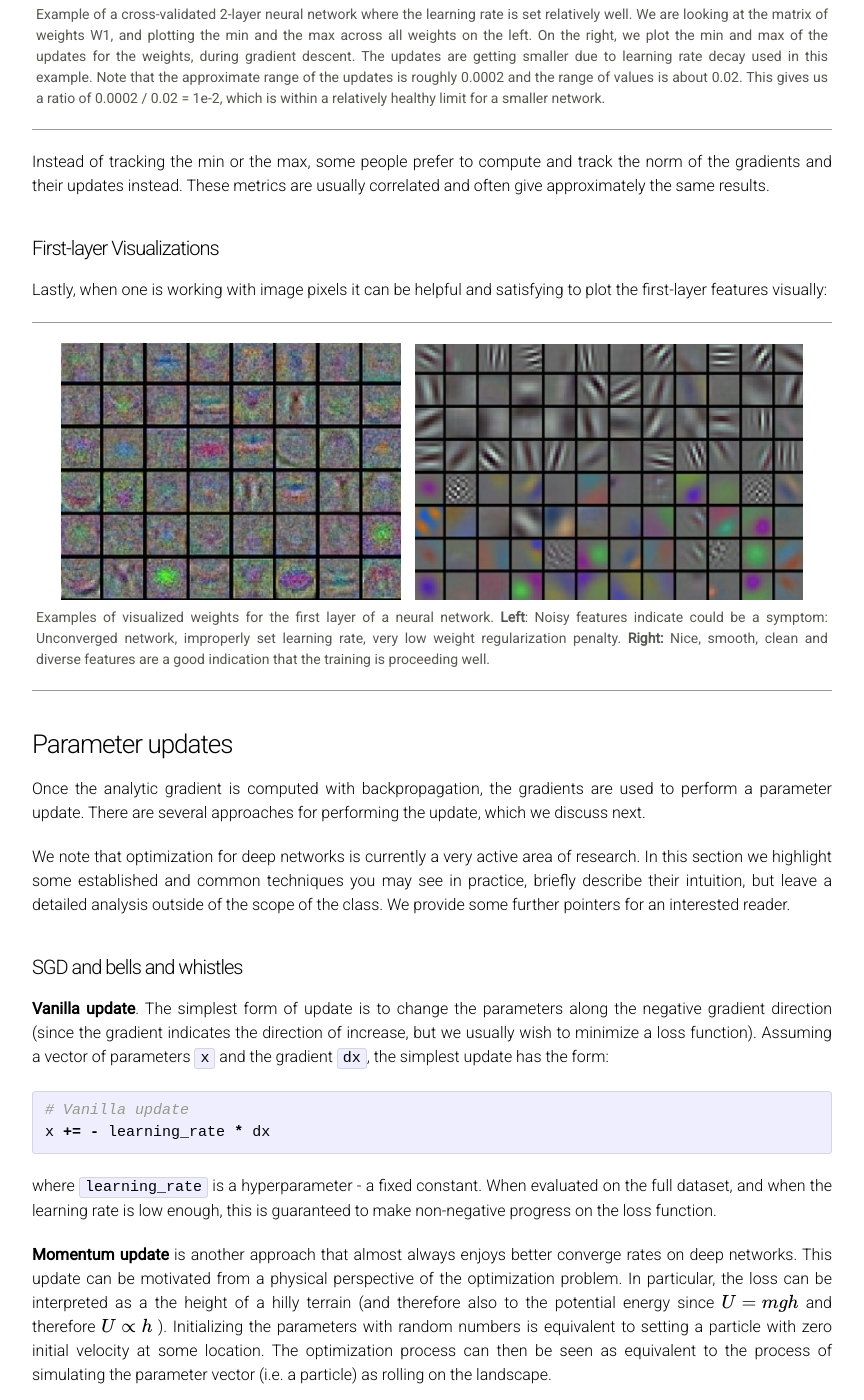
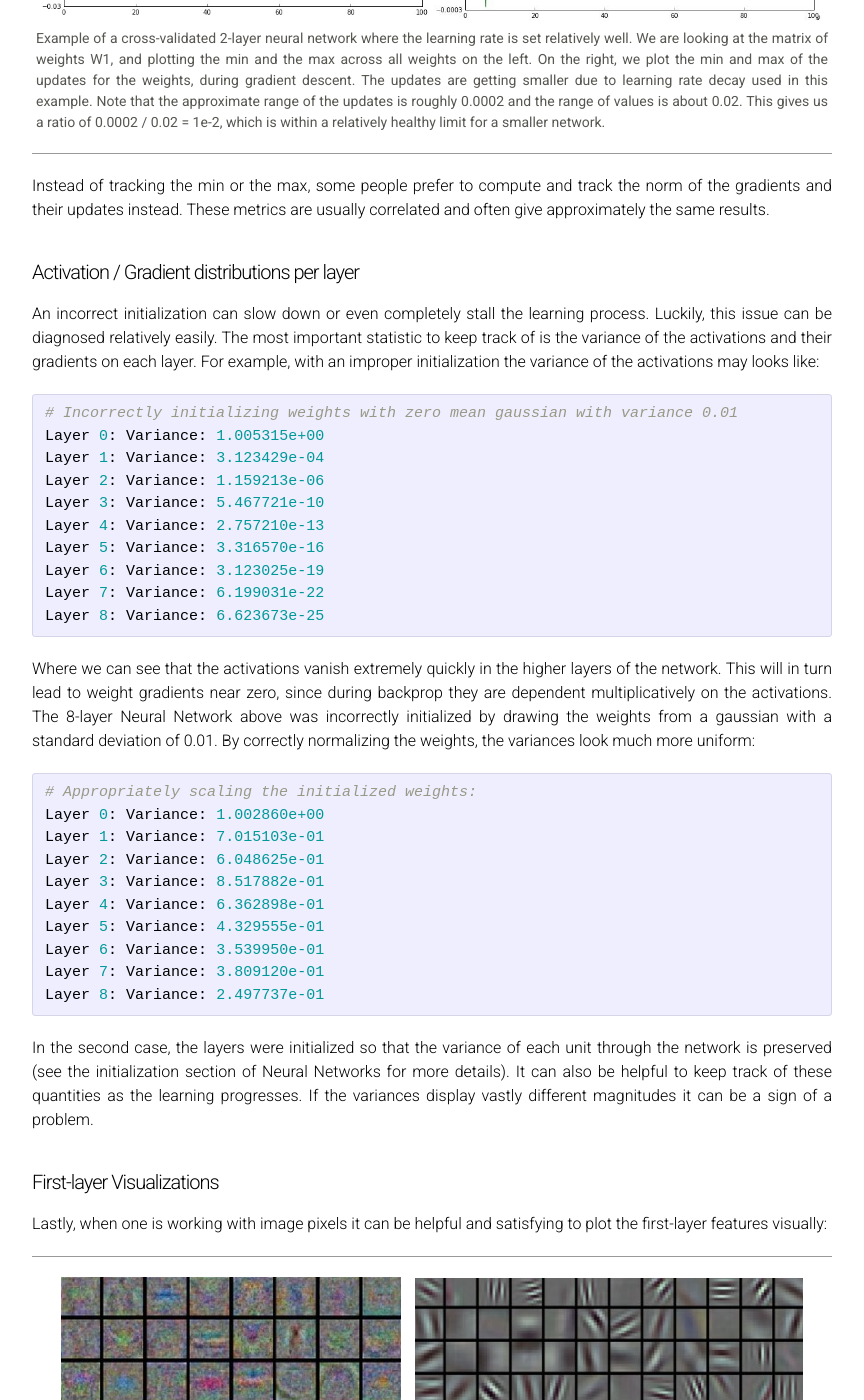
Before and after one commit to cs231n/cs231n.github.io, a Jekyll site: the page built from neural-networks-3.md, in a window 1280 px wide and 1400 px high, scrolled down 6019 px. Shown: the whole window, without its empty margins (208-1072 px from the left). Built offline with Jekyll 4.4.1, drawn with Linux system fonts in a browser that asks for light colours; Markdown is read by kramdown in place of the engine named in the settings; formulas are drawn with MathJax 3; some of the changed text lies outside the part shown.

Commit message:
adding another thing to track

````diff
--- a/neural-networks-3.md
+++ b/neural-networks-3.md
@@ -11,6 +11,7 @@ Table of Contents:
   - [Loss function](#loss)
   - [Train/val accuracy](#accuracy)
   - [Weights:Updates ratio](#ratio)
+  - [Activation/Gradient distributions per layer](#distr)
   - [Visualization](#vis)
 - [Parameter updates](#update)
   - [First-order (SGD), momentum, Nesterov momentum](#sgd)
@@ -137,6 +138,40 @@ The last quantity you might want to track is the ratio of the update magnitudes
 </div>
 
 Instead of tracking the min or the max, some people prefer to compute and track the norm of the gradients and their updates instead. These metrics are usually correlated and often give approximately the same results.
+
+<a name='distr'></a>
+#### Activation / Gradient distributions per layer
+
+An incorrect initialization can slow down or even completely stall the learning process. Luckily, this issue can be diagnosed relatively easily. The most important statistic to keep track of is the variance of the activations and their gradients on each layer. For example, with an improper initialization the variance of the activations may looks like:
+
+```python
+# Incorrectly initializing weights with zero mean gaussian with variance 0.01
+Layer 0: Variance: 1.005315e+00
+Layer 1: Variance: 3.123429e-04
+Layer 2: Variance: 1.159213e-06
+Layer 3: Variance: 5.467721e-10
+Layer 4: Variance: 2.757210e-13
+Layer 5: Variance: 3.316570e-16
+Layer 6: Variance: 3.123025e-19
+Layer 7: Variance: 6.199031e-22
+Layer 8: Variance: 6.623673e-25
+```
+Where we can see that the activations vanish extremely quickly in the higher layers of the network. This will in turn lead to weight gradients near zero, since during backprop they are dependent multiplicatively on the activations. The 8-layer Neural Network above was incorrectly initialized by drawing the weights from a gaussian with a standard deviation of 0.01. By correctly normalizing the weights, the variances look much more uniform:
+
+```python
+# Appropriately scaling the initialized weights:
+Layer 0: Variance: 1.002860e+00
+Layer 1: Variance: 7.015103e-01
+Layer 2: Variance: 6.048625e-01
+Layer 3: Variance: 8.517882e-01
+Layer 4: Variance: 6.362898e-01
+Layer 5: Variance: 4.329555e-01
+Layer 6: Variance: 3.539950e-01
+Layer 7: Variance: 3.809120e-01
+Layer 8: Variance: 2.497737e-01
+```
+
+In the second case, the layers were initialized so that the variance of each unit through the network is preserved (see the initialization section of Neural Networks for more details). It can also be helpful to keep track of these quantities as the learning progresses. If the variances display vastly different magnitudes it can be a sign of a problem.
 
 <a name='vis'></a>
 #### First-layer Visualizations
````
Also changed, not shown: neural-networks-2.md (+2 -2 lines).
